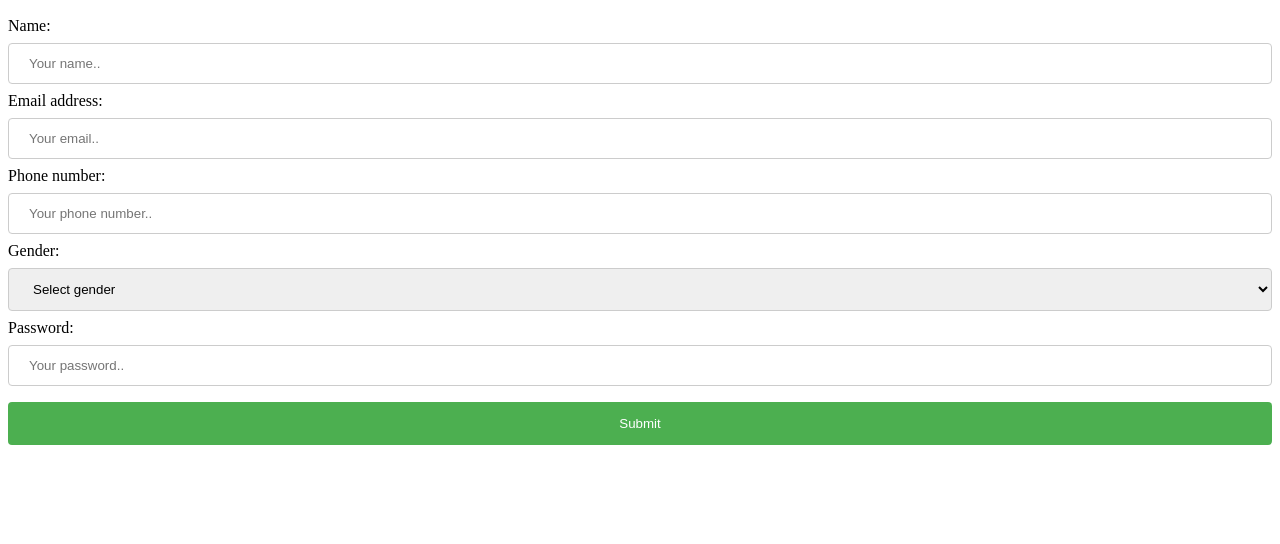
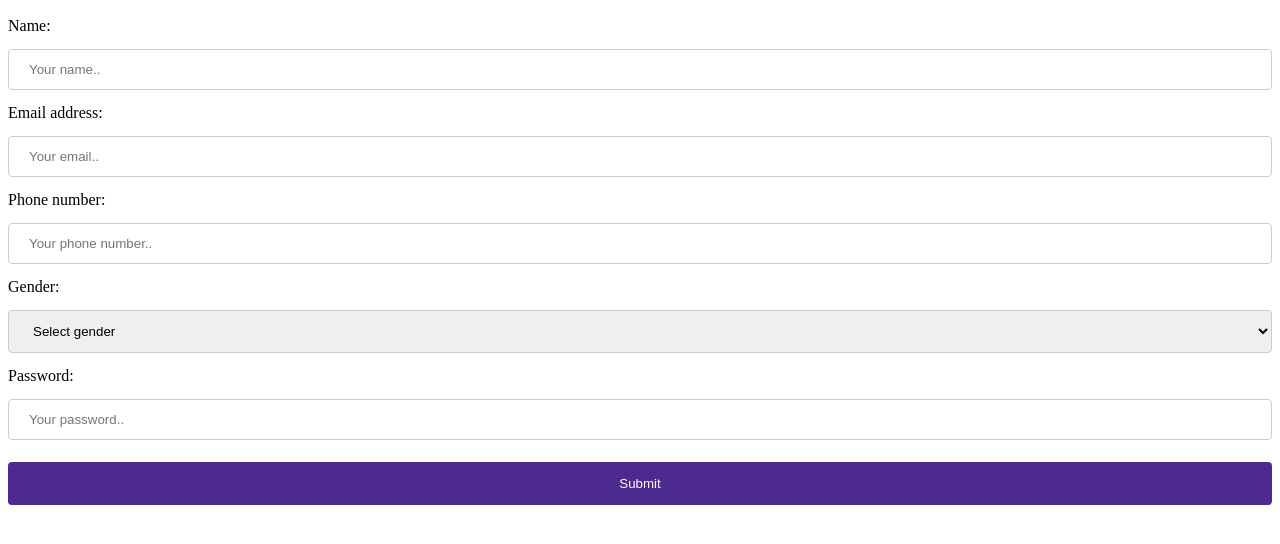
Before and after one commit to Jeraymi/jeraymibase, a plain HTML site: page index.html in a window 1280 px wide. Shown: the part 50-594 px from the top of the page. Drawn offline with Linux system fonts and the light colour scheme.

Commit message:
updated bg-color and margin

```diff
--- a/index.html
+++ b/index.html
@@ -6,7 +6,7 @@
 		input[type=text], input[type=password], select {
 		  width: 100%;
 		  padding: 12px 20px;
-		  margin: 8px 0;
+		  margin: 14px 0;
 		  display: inline-block;
 		  border: 1px solid #ccc;
 		  border-radius: 4px;
@@ -15,7 +15,7 @@
 
 		input[type=submit] {
 		  width: 100%;
-		  background-color: #4CAF50;
+		  background-color: #4d2a8f;
 		  color: white;
 		  padding: 14px 20px;
 		  margin: 8px 0;
@@ -25,7 +25,7 @@
 		}
 
 		input[type=submit]:hover {
-		  background-color: #45a049;
+		  background-color: #4d2a8f;
 		}
 
 		.error {
```
